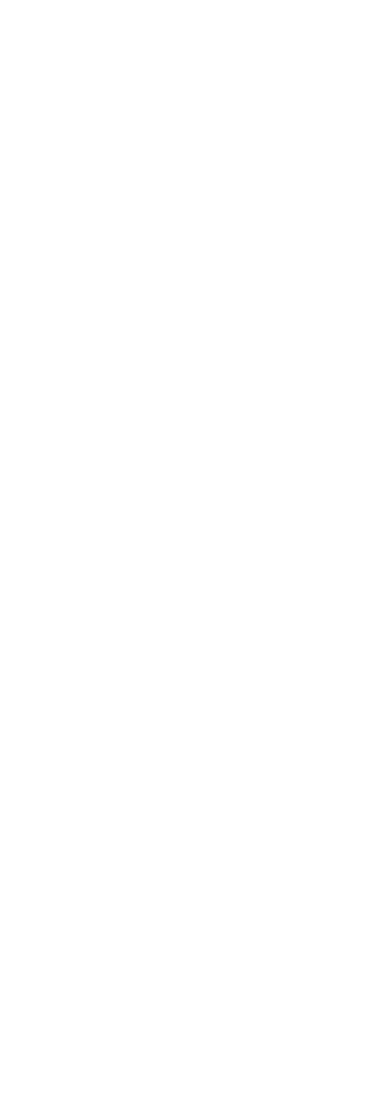
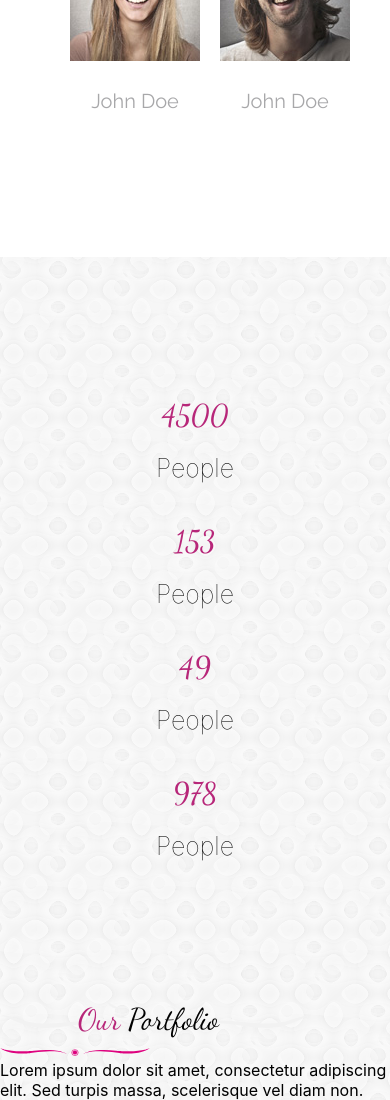
Before and after one commit to ninyhorlah/Arial, a React (Create React App) app: page / in a window 390 px wide. Shown: the part 7852-8952 px from the top of the page. Before the commit the page ends 6938 px from the top, so only its background shows below. Built offline with nearby package versions, Linux system fonts and the light colour scheme; the HTML template or start-up script is replaced by a standard one.

Commit message:
important section created

```diff
--- a/src/App.css
+++ b/src/App.css
@@ -18,13 +18,16 @@
 /* General Styling */
 .logo,
 .aboutHeader h2,
-.wedding {
+.wedding,
+.numbers {
   font-family: "Dancing Script", cursive;
 }
 
 .couples h3,
 .aboutContainer p,
-.weddingName {
+.weddingName,
+.importantInner p,
+.importantPictures h2 {
   font-family: "Raleway", sans-serif;
 }
 
@@ -147,7 +150,8 @@
 }
 
 .aboutInner,
-.storyInner {
+.storyInner,
+.importantInner {
   background: #ffffff;
   padding: 60px;
   height: fit-content;
@@ -168,7 +172,8 @@
   font-weight: 500;
 }
 
-.aboutHeader h2 span {
+.aboutHeader h2 span,
+.numbers {
   color: #b72679;
 }
 
@@ -177,7 +182,8 @@
 }
 
 .aboutContainer p,
-.storyInner p {
+.storyInner p,
+.importantInner p {
   font-weight: 300;
   font-size: 20px;
   line-height: 32.5px;
@@ -187,7 +193,8 @@
   padding: 20px 0;
 }
 
-.couples {
+.couples,
+.importantPictures {
   display: flex;
   justify-content: space-between;
 }
@@ -393,6 +400,51 @@
   color: #434444;
 }
 
+/* Important people's Section */
+.importantInner {
+  text-align: center;
+}
+
+.importantPictures {
+  padding: 50px 0;
+}
+
+.importantPictures h2 {
+  font-size: 30px;
+  font-weight: 100;
+  padding-bottom: 30px;
+  color: #666868;
+}
+
+.brideMaids span,
+.groomsMen span {
+  padding: 10px;
+}
+
+.pictures {
+  display: flex;
+  text-align: center;
+  justify-content: center;
+  align-items: center;
+  margin: auto;
+}
+
+.statistics {
+  display: flex;
+  justify-content: space-between;
+  padding: 120px;
+  font-size: 25px;
+}
+
+.statistics p {
+  font-weight: 100;
+}
+
+.numbers {
+  font-size: 40px;
+  padding-bottom: 20px;
+}
+
 @media screen and (max-width: 980px) {
   .couples {
     display: block;
@@ -446,6 +498,31 @@
     width: 300px;
     margin: 10px;
   }
+
+  .pictures {
+    display: flex;
+    flex-direction: column;
+    justify-content: center;
+  }
+
+  .importantPictures h2 {
+    font-size: 20px;
+  }
+
+  .statistics {
+    display: flex;
+    flex-direction: column;
+  }
+
+  .statistics div {
+    margin: auto;
+    text-align: center;
+    padding: 20px 0;
+  }
+
+  .numbers {
+    font-size: 30px;
+  }
 }
 
 @media screen and (max-width: 689px) {
--- a/src/App.js
+++ b/src/App.js
@@ -7,6 +7,8 @@
 import Nav from './components/nav';
 import About from './components/about';
 import Story from './components/story'
+import Important from './components/important';
+import Portfolio from './components/portfolio';
 
 function App() {
   AOS.init();
@@ -17,6 +19,8 @@
 
       <About/>
       <Story/>
+      <Important/>
+      <Portfolio/>
     </div>
   );
 }
--- /dev/null
+++ b/src/components/important.js
@@ -0,0 +1,94 @@
+import React from 'react'
+
+const Important = () => {
+    return (
+        <div>
+            <div className="importantInner">
+                <div className="aboutHeader">
+                    <img src="/assets/img/headline_heart.svg" alt=""/>
+                    <div className="aboutText  storyText">
+                        <h2>Important <span>People</span></h2>
+                    </div>
+                    <div className="simpleImg">
+                        <img src="/assets/img/headline_simple.svg" alt=""/>
+                    </div>
+                </div>
+                 <p>Lorem ipsum dolor sit amet, consectetur adipiscing elit. Sed turpis massa, scelerisque vel diam non.</p>
+                <div className="importantPictures">
+                    <div className="brideMaids">
+                        <h2>Bridemaids</h2>
+                        <div className="pictures">
+                            <span
+                             data-aos="zoom-in"
+                             data-aos-delay="1000"
+                             >
+                                <img src="/assets/img/people_1.jpg" alt=""/>
+                                <p>John Doe</p>
+                            </span>
+                            <span
+                            data-aos="zoom-in"
+                            data-aos-delay="1500"
+                            >
+                                <img src="/assets/img/people_2.jpg" alt=""/>
+                                <p>John Doe</p>
+                            </span>
+                            <span
+                            data-aos="zoom-in"
+                            data-aos-delay="2000"
+                            >
+                                <img src="/assets/img/people_3.jpg" alt=""/>
+                                <p>John Doe</p>
+                            </span>
+                        </div>
+                    </div>
+                    <div className="groomsMen">
+                        <h2>Groomsmen's</h2>
+                        <div className="pictures">
+                            <span
+                            data-aos="zoom-in"
+                            data-aos-delay="1000"
+                            >
+                                <img src="/assets/img/people_4.jpg" alt=""/>
+                                <p>John Doe</p>
+                            </span>
+                            <span
+                            data-aos="zoom-in"
+                            data-aos-delay="1500"
+                            >
+                                <img src="/assets/img/people_5.jpg" alt=""/>
+                                <p>John Doe</p>
+                            </span>
+                            <span
+                            data-aos="zoom-in"
+                            data-aos-delay="2000"
+                            >
+                                <img src="/assets/img/people_6.jpg" alt=""/>
+                                <p>John Doe</p>
+                            </span>
+                        </div>
+                    </div>
+                </div>
+            </div>
+            <div className="statistics">
+                <div>
+                    <p className="numbers">4500</p>
+                    <p>People</p>
+                </div>
+                <div>
+                    <p className="numbers">153</p>
+                    <p>People</p>
+                </div>
+                <div>
+                    <p className="numbers">49</p>
+                    <p>People</p>
+                </div>
+                <div>
+                    <p className="numbers">978</p>
+                    <p>People</p>
+                </div>
+            </div>
+        </div>
+    )
+}
+
+export default Important;
--- /dev/null
+++ b/src/components/portfolio.js
@@ -0,0 +1,22 @@
+import React from 'react'
+
+const Portfolio = () => {
+    return (
+        <div>
+            <div>
+                <div className="aboutHeader">
+                    <img src="/assets/img/headline_heart.svg" alt=""/>
+                    <div className="aboutText  storyText">
+                        <h2><span>Our</span> Portfolio</h2>
+                    </div>
+                    <div className="simpleImg">
+                        <img src="/assets/img/headline_simple.svg" alt=""/>
+                    </div>
+                </div>
+                 <p>Lorem ipsum dolor sit amet, consectetur adipiscing elit. Sed turpis massa, scelerisque vel diam non.</p>
+            </div>
+        </div>
+    )
+}
+
+export default Portfolio
```
Also changed, not shown: 1 other file (tests, documents, lock files or other folders).
